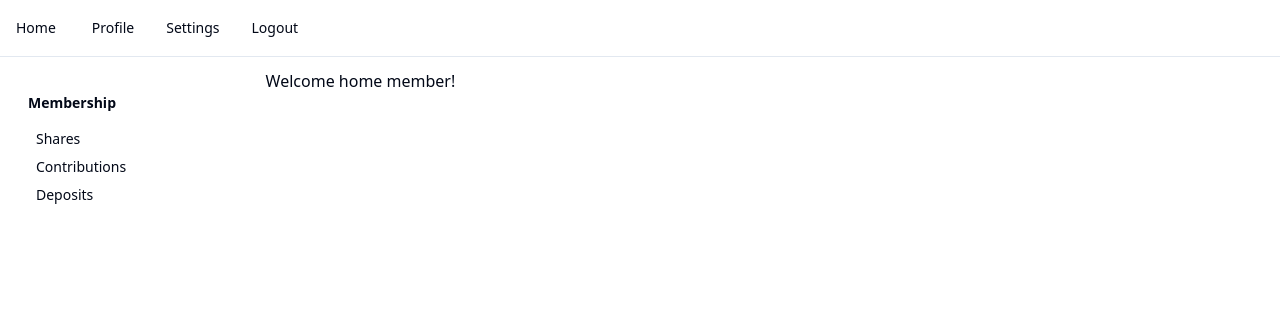
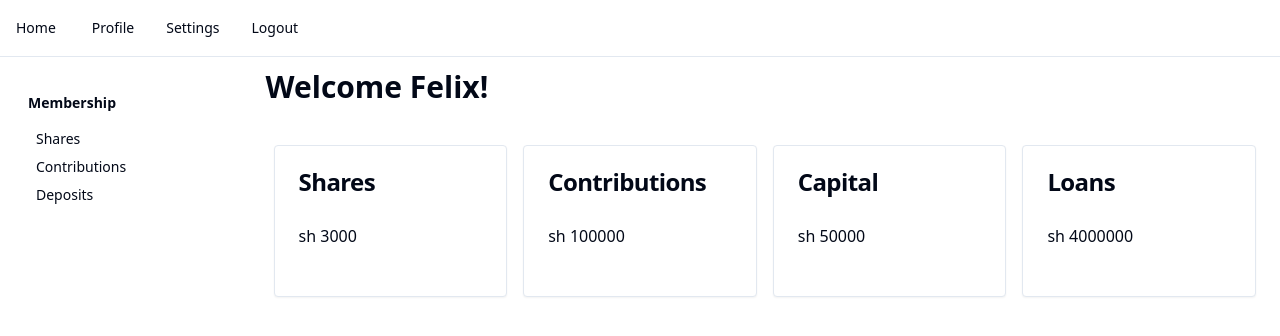
Before and after one commit to maikofelix47/fms, a Next.js app: page /member-dashboard in a window 1280 px wide. Shown: the top 336 px of the page. Built offline with nearby package versions, Linux system fonts and the light colour scheme.

Commit message:
Added card component

```diff
--- a/app/member-dashboard/layout.tsx
+++ b/app/member-dashboard/layout.tsx
@@ -13,7 +13,7 @@
         <div className="side-nav w-1/5 px-3">
           <SideNav />
         </div>
-        <div className="main-content">{children}</div>
+        <div className="main-content w-4/5">{children}</div>
       </div>
     </section>
   );
--- a/app/member-dashboard/page.tsx
+++ b/app/member-dashboard/page.tsx
@@ -1,3 +1,40 @@
-export default function MemberHome() {
-  return <h2>Welcome home member!</h2>;
+import FmsTitle from "@/components/fms-title";
+import FmsCard from "@/components/fms-card";
+export default function Home() {
+  const dashboardItems: { title: string; value: number }[] = [
+    {
+      title: "Shares",
+      value: 3000,
+    },
+    {
+      title: "Contributions",
+      value: 100000,
+    },
+    {
+      title: "Capital",
+      value: 50000,
+    },
+    {
+      title: "Loans",
+      value: 4000000,
+    },
+  ];
+  return (
+    <div className="home-container flex flex-col w-full">
+      <FmsTitle>Welcome Felix!</FmsTitle>
+      <div className="dashboard-overview flex flex-row my-10">
+        {dashboardItems.map((item, index) => {
+          return (
+            <FmsCard
+              key={index}
+              title={item.title}
+              content={`sh ${item.value}`}
+              description=""
+              footer=""
+            />
+          );
+        })}
+      </div>
+    </div>
+  );
 }
--- /dev/null
+++ b/components/fms-card.tsx
@@ -0,0 +1,34 @@
+import {
+  Card,
+  CardContent,
+  CardDescription,
+  CardFooter,
+  CardHeader,
+  CardTitle,
+} from "@/components/ui/card";
+
+type FmsCardProps = Readonly<{
+  title: string;
+  content: string;
+  description: string;
+  footer: string;
+}>;
+
+function FmsCard({ title, content, description, footer }: FmsCardProps) {
+  return (
+    <Card className="rounded mx-2 w-1/4">
+      <CardHeader>
+        <CardTitle>{title}</CardTitle>
+        <CardDescription>{description}</CardDescription>
+      </CardHeader>
+      <CardContent>
+        <p>{content}</p>
+      </CardContent>
+      <CardFooter>
+        <p>{footer}</p>
+      </CardFooter>
+    </Card>
+  );
+}
+
+export default FmsCard;
--- /dev/null
+++ b/components/fms-title.tsx
@@ -0,0 +1,9 @@
+type FmsTitleProps = {
+  children: string;
+};
+
+function FmsTitle({ children }: FmsTitleProps) {
+  return <h2 className="text-3xl font-bold">{children}</h2>;
+}
+
+export default FmsTitle;
--- /dev/null
+++ b/components/ui/card.tsx
@@ -0,0 +1,79 @@
+import * as React from "react"
+
+import { cn } from "@/lib/utils"
+
+const Card = React.forwardRef<
+  HTMLDivElement,
+  React.HTMLAttributes<HTMLDivElement>
+>(({ className, ...props }, ref) => (
+  <div
+    ref={ref}
+    className={cn(
+      "rounded-lg border bg-card text-card-foreground shadow-sm",
+      className
+    )}
+    {...props}
+  />
+))
+Card.displayName = "Card"
+
+const CardHeader = React.forwardRef<
+  HTMLDivElement,
+  React.HTMLAttributes<HTMLDivElement>
+>(({ className, ...props }, ref) => (
+  <div
+    ref={ref}
+    className={cn("flex flex-col space-y-1.5 p-6", className)}
+    {...props}
+  />
+))
+CardHeader.displayName = "CardHeader"
+
+const CardTitle = React.forwardRef<
+  HTMLParagraphElement,
+  React.HTMLAttributes<HTMLHeadingElement>
+>(({ className, ...props }, ref) => (
+  <h3
+    ref={ref}
+    className={cn(
+      "text-2xl font-semibold leading-none tracking-tight",
+      className
+    )}
+    {...props}
+  />
+))
+CardTitle.displayName = "CardTitle"
+
+const CardDescription = React.forwardRef<
+  HTMLParagraphElement,
+  React.HTMLAttributes<HTMLParagraphElement>
+>(({ className, ...props }, ref) => (
+  <p
+    ref={ref}
+    className={cn("text-sm text-muted-foreground", className)}
+    {...props}
+  />
+))
+CardDescription.displayName = "CardDescription"
+
+const CardContent = React.forwardRef<
+  HTMLDivElement,
+  React.HTMLAttributes<HTMLDivElement>
+>(({ className, ...props }, ref) => (
+  <div ref={ref} className={cn("p-6 pt-0", className)} {...props} />
+))
+CardContent.displayName = "CardContent"
+
+const CardFooter = React.forwardRef<
+  HTMLDivElement,
+  React.HTMLAttributes<HTMLDivElement>
+>(({ className, ...props }, ref) => (
+  <div
+    ref={ref}
+    className={cn("flex items-center p-6 pt-0", className)}
+    {...props}
+  />
+))
+CardFooter.displayName = "CardFooter"
+
+export { Card, CardHeader, CardFooter, CardTitle, CardDescription, CardContent }
```
